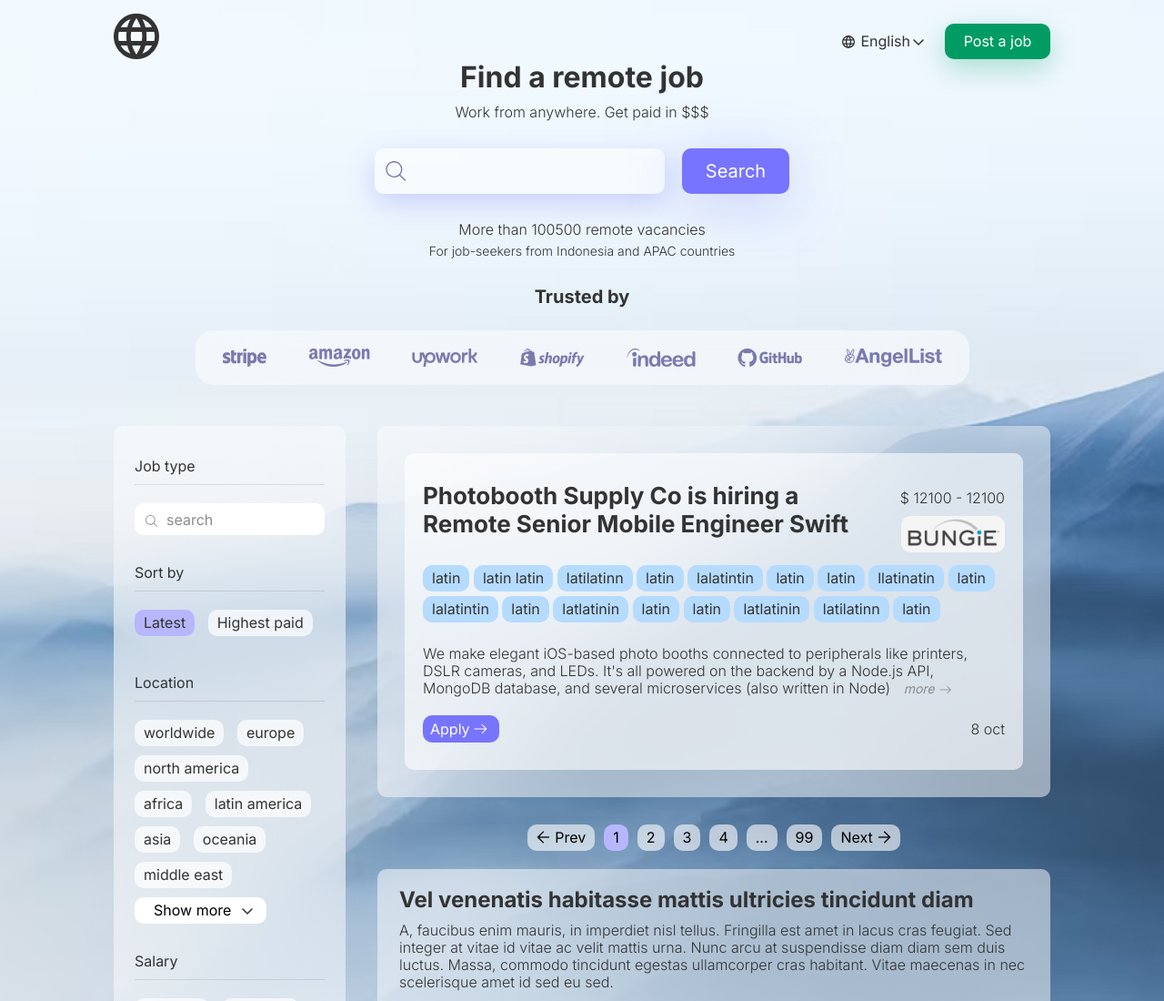
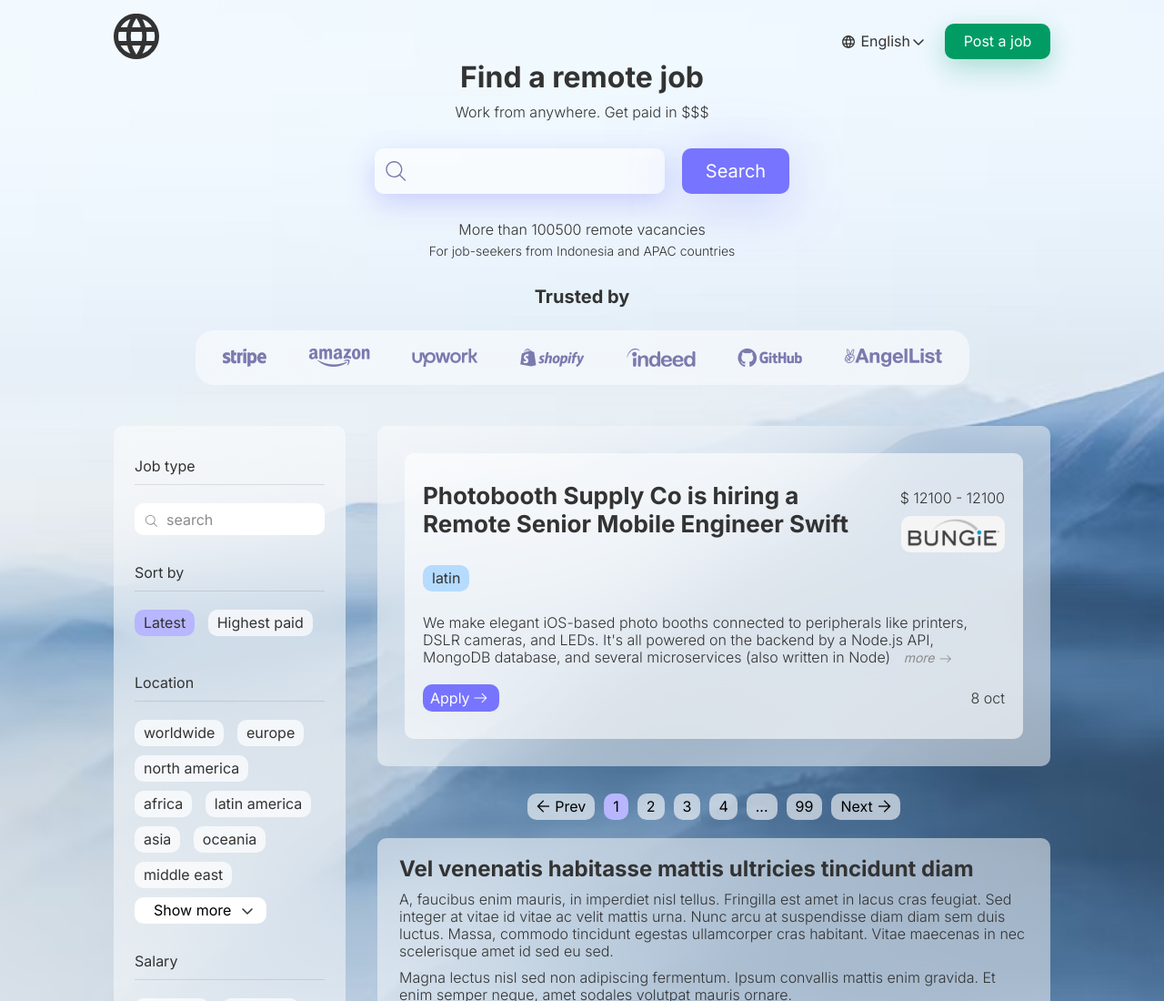
Before and after one commit to antonborod1n/indonesia, a website: page public/index.html in a window 1280 px wide. Shown: the top 1100 px of the page at 91% size. Drawn offline with nearby package versions, Linux system fonts and the light colour scheme.

```diff
--- a/public/index.html
+++ b/public/index.html
@@ -282,23 +282,6 @@
                     </div>
                   </div>
                   <a class="offer__preview-top-link" href="#">latin</a>
-                  <a class="offer__preview-top-link" href="#">latin latin</a>
-                  <a class="offer__preview-top-link" href="#">latilatinn</a>
-                  <a class="offer__preview-top-link" href="#">latin</a>
-                  <a class="offer__preview-top-link" href="#">lalatintin</a>
-                  <a class="offer__preview-top-link" href="#">latin</a>
-                  <a class="offer__preview-top-link" href="#">latin</a>
-                  <a class="offer__preview-top-link" href="#">llatinatin</a>
-                  <a class="offer__preview-top-link" href="#">latin</a>
-                  <a class="offer__preview-top-link" href="#">lalatintin</a>
-                  <a class="offer__preview-top-link" href="#">latin</a>
-                  <a class="offer__preview-top-link" href="#">latlatinin</a>
-                  <a class="offer__preview-top-link" href="#">latin</a>
-                  <a class="offer__preview-top-link" href="#">latin</a>
-                  <a class="offer__preview-top-link" href="#">latlatinin</a>
-                  <a class="offer__preview-top-link" href="#">latilatinn</a>
-
-                  <a class="offer__preview-top-link" href="#">latin</a>
                 </div>
                 <p class="offer__lead">
                   We make elegant iOS-based photo booths connected to peripherals like printers, DSLR cameras, and LEDs.
```
